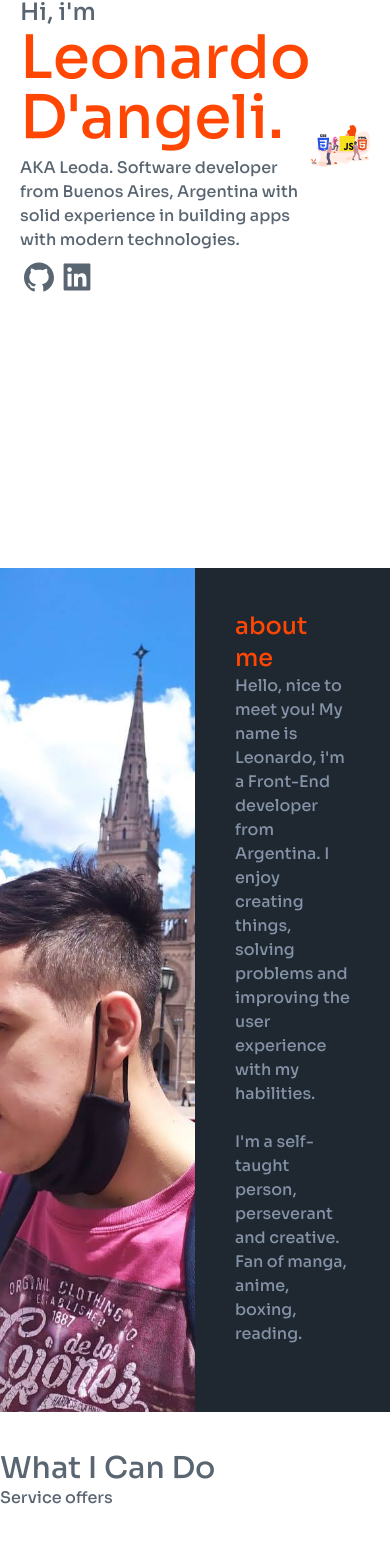
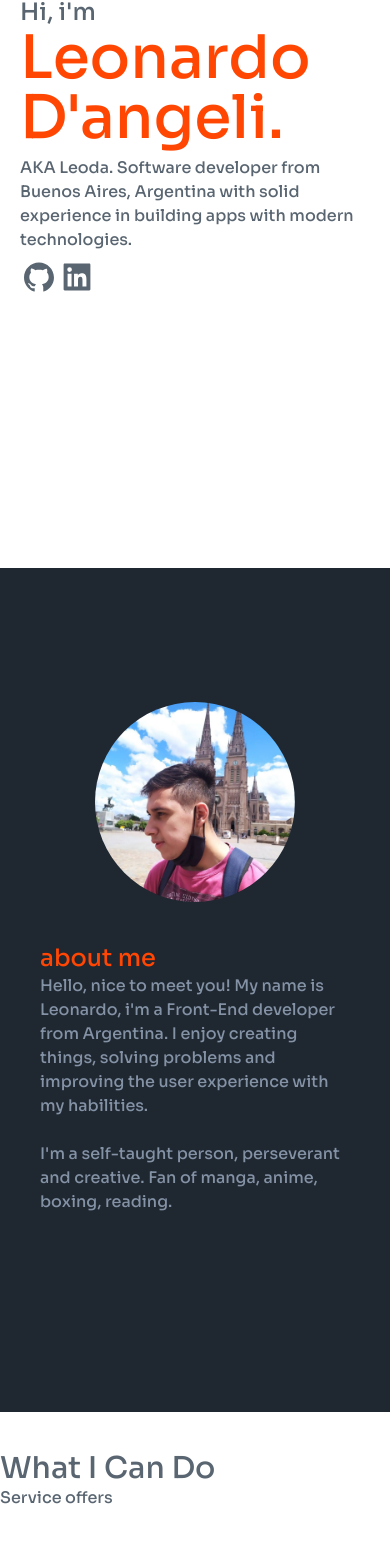
Before and after one commit to LeoD-E1/personal-web, a React (Vite) app: page / in a window 390 px wide. Shown: the part 276-1843 px from the top of the page. Built offline with nearby package versions, Linux system fonts and the light colour scheme.

Commit message:
[update] added some breackpoints in photos and styles

```diff
--- a/src/views/Welcome.tsx
+++ b/src/views/Welcome.tsx
@@ -21,7 +21,7 @@ const Welcome = () => {
 					</div>
 					<Social />
 				</section>
-				<section>
+				<section className='hidden lg:flex'>
 					<img src={basic} alt='html-css-js' />
 				</section>
 			</div>
--- a/src/views/about/About.tsx
+++ b/src/views/about/About.tsx
@@ -1,9 +1,18 @@
+import leoda from '../../assets/leonardo.jpg';
+
 const About = () => {
 	return (
-		<div className='h-[100vh]'>
+		<div className='h-screen'>
 			<div className='flex h-full'>
-				<div className='w-[50%] bg-leoda bg-cover bg-center'></div>
-				<div className='flex justify-center items-center w-[50%] text-white bg-dark-gray'>
+				<div className='hidden md:block w-[50%] md:bg-leoda bg-cover bg-center'></div>
+				<div className='w-full flex flex-col md:flex-row justify-center items-center md:w-[50%] text-white bg-dark-gray'>
+					<div className='md:hidden relative w-[200px] h-[200px] flex'>
+						<img
+							className='rounded-full object-cover w-full h-full'
+							src={leoda}
+							alt='leonardo-d-angeli'
+						/>
+					</div>
 					<div className='p-10 max-w-2xl'>
 						<h4 className='text-2xl text-orange'>about me</h4>
 						<p className='text-gray'>
--- a/src/views/my-services/Services.tsx
+++ b/src/views/my-services/Services.tsx
@@ -34,8 +34,8 @@ const Services = () => {
 						<h5>Service offers</h5>
 					</div>
 
-					{services.map(service => (
-						<div className='md:flex md:items-start md:-mx-4'>
+					{services.map((service, i) => (
+						<div key={i} className='md:flex md:items-start md:-mx-4'>
 							<span className='inline-block p-2 text-blue-500 bg-blue-100 rounded-xl md:mx-4 dark:text-white dark:bg-blue-500'>
 								{service.icon}
 							</span>
```
